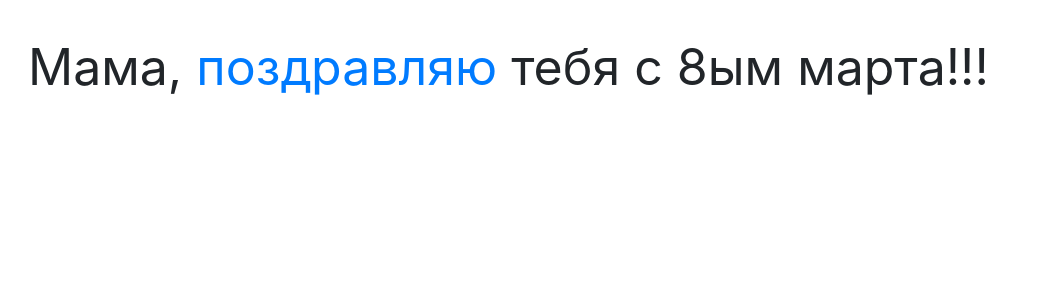
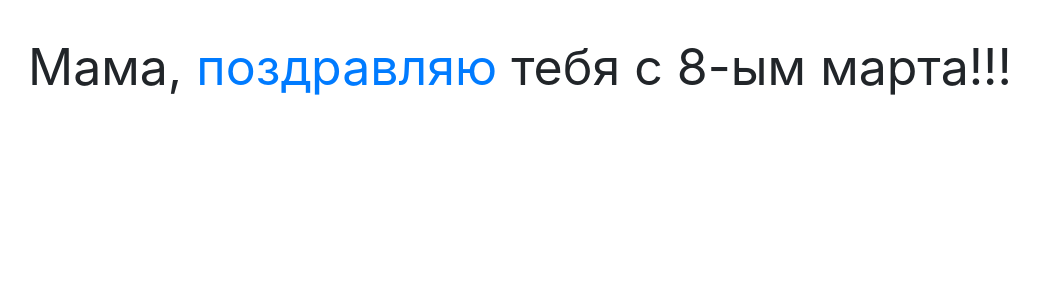
Before and after one commit to Potriashka/congratulations, a Flask app: page / in a window 1280 px wide. Shown: the top 300 px of the page, without its empty margins (2-1041 px from the left). Run offline with Flask 2, Linux system fonts and the light colour scheme; some libraries are stand-ins or nearby versions.

Commit message:
Update index.html

```diff
--- a/templates/index.html
+++ b/templates/index.html
@@ -12,6 +12,6 @@
 	</head>
 
 	<body>
-		<p>Мама, <a href="congratulations8march.herokuapp.com/wishes">поздравляю</a> тебя с 8ым марта!!!</p>
+		<p>Мама, <a href="congratulations8march.herokuapp.com/wishes">поздравляю</a> тебя с 8-ым марта!!!</p>
 	</body>
 </html>
```
